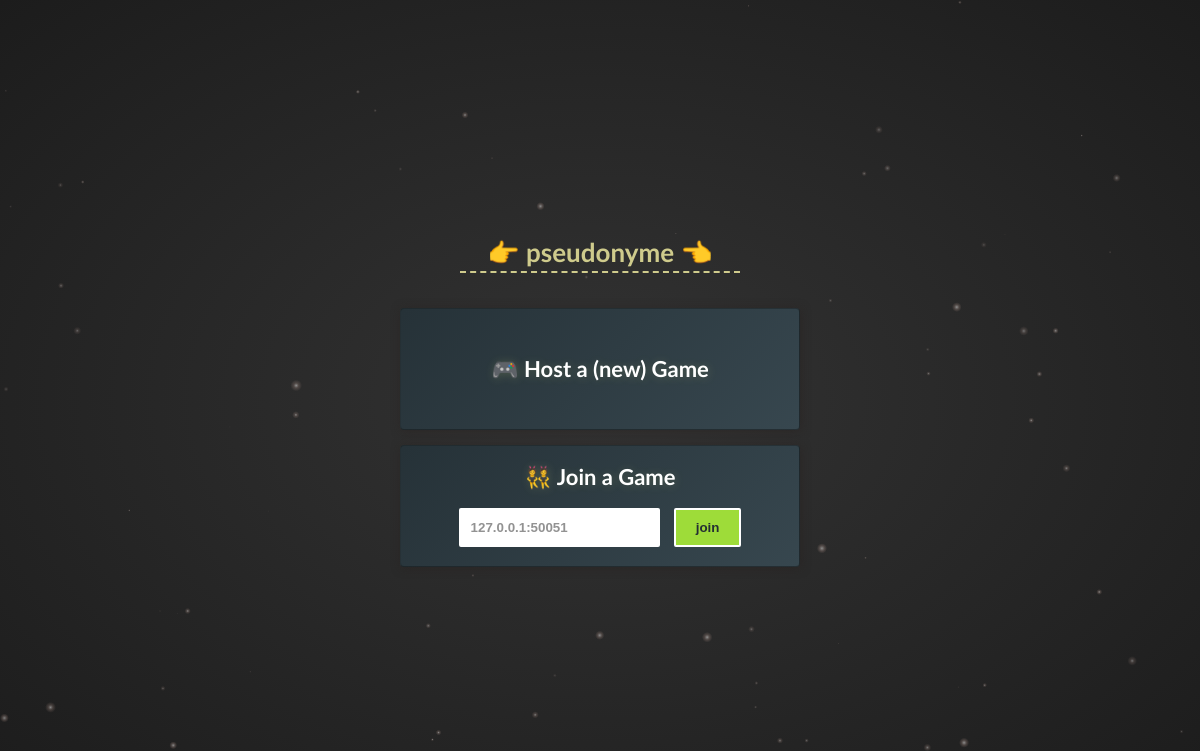
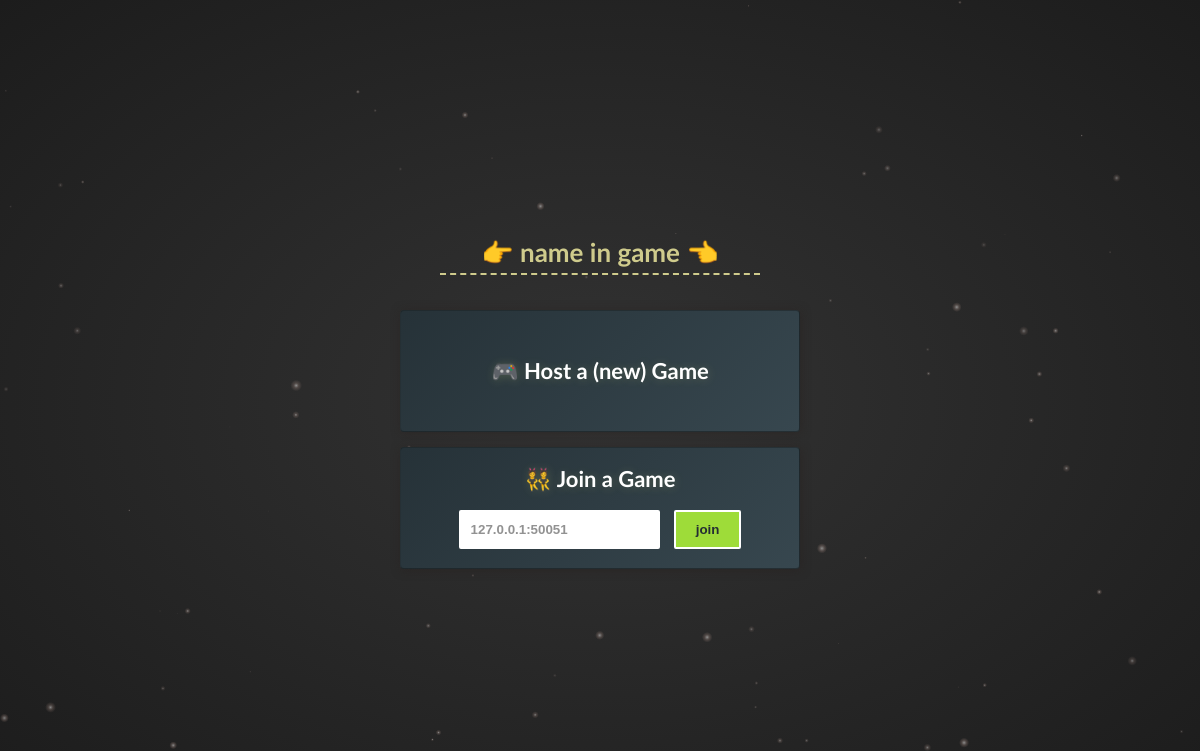
Before and after one commit to ES-Community/ex-luminous, an Electron app: page client/views/lobby.html in a window 1200 px wide. Shown: the top 751 px of the page. Drawn offline with Linux system fonts and the light colour scheme; no server answers.

Commit message:
chore: add ico & refactor window name & config

```diff
--- a/client/public/lobby.css
+++ b/client/public/lobby.css
@@ -34,10 +34,10 @@ input {
   padding: 0 10px;
 }
 input#nickname {
-  width: 70%;
-  margin-left: 15%;
+  width: 80%;
+  margin-left: 10%;
   text-align: center;
-  height: 40px;
+  height: 44px;
   font-size: 26px;
   background: none;
   margin-bottom: 20px;
--- a/client/src/game.js
+++ b/client/src/game.js
@@ -147,7 +147,7 @@ function initializeGameRenderer(gameDataStream, mapSize, playerName) {
 
       game.init(currentScene, camera);
       game.renderer.domElement.focus();
-      game.input.lockMouse();
+      // game.input.lockMouse();
       setTimeout(() => {
         document.getElementById("fade").classList.add("hide");
       }, 500);
--- a/client/views/lobby.html
+++ b/client/views/lobby.html
@@ -4,7 +4,7 @@
     <meta charset="UTF-8" />
     <meta name="viewport" content="width=device-width, initial-scale=1.0" />
     <meta http-equiv="X-UA-Compatible" content="ie=edge" />
-    <title>Lobby</title>
+    <title>Ex-luminous</title>
     <link rel="stylesheet" href="../public/reset.css" />
     <link rel="stylesheet" href="../public/lobby.css" />
     <script src="../src/lobby.js"></script>
@@ -22,7 +22,7 @@
       <button id="stop-server">stop server</button>
     </div>
     <main id="main">
-      <input type="text" id="nickname" placeholder="👉 pseudonyme 👈" />
+      <input type="text" id="nickname" placeholder="👉 name in game 👈" />
       <div class="error hide">
         <p>Connection to <b>localhost:1337</b> failed!</p>
       </div>
```
Also changed, not shown: client/main.js (+6 -1 lines), client/public/images/ludumdare.ico (added).
